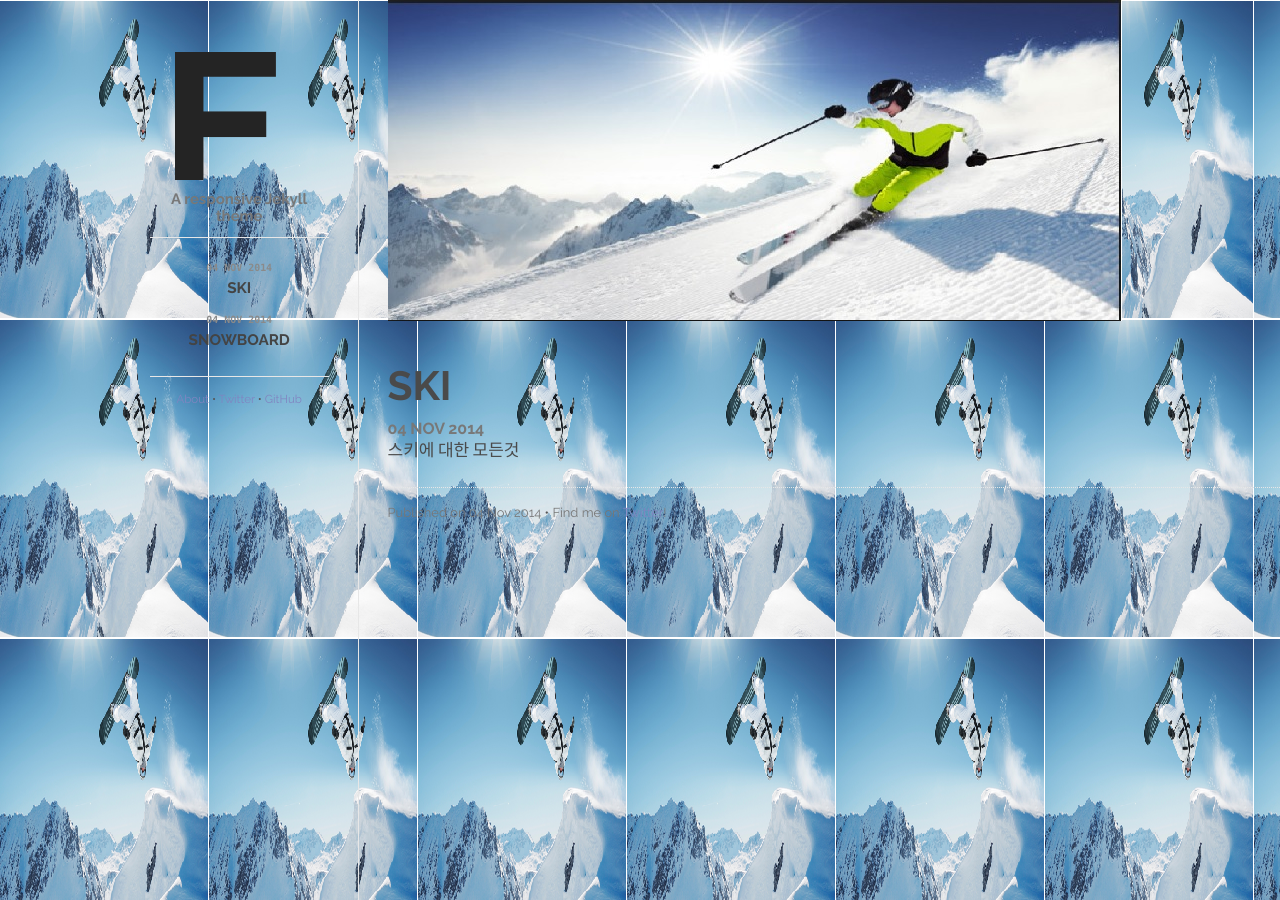
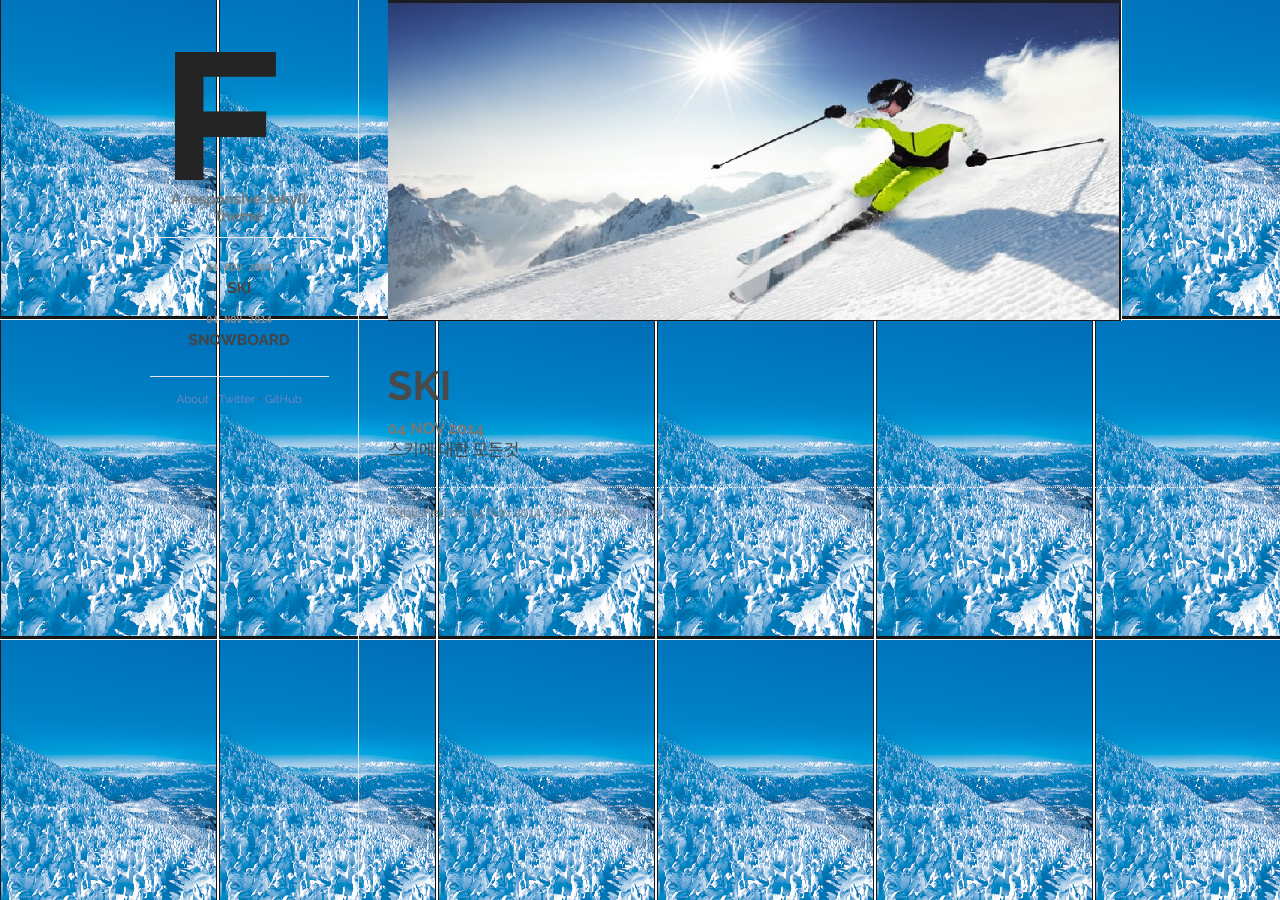
Before and after one commit to wlsgkrdl3045/wlsgkrdl3045.github.com, a Jekyll site: the page built from index.html, in a window 1280 px wide. Built offline with Jekyll 4.4.1, drawn with Linux system fonts in a browser that asks for light colours; Markdown is read by kramdown in place of the engine named in the settings.

Commit message:
Update main.css

```diff
--- a/css/main.css
+++ b/css/main.css
@@ -22,7 +22,7 @@ body {
   font-weight: 400;
   font-size: 0.85em;
   overflow: hidden;
-  background: url(../images/bg.png);
+  background: url(../images/back.png);
 }
 
 a {
```
